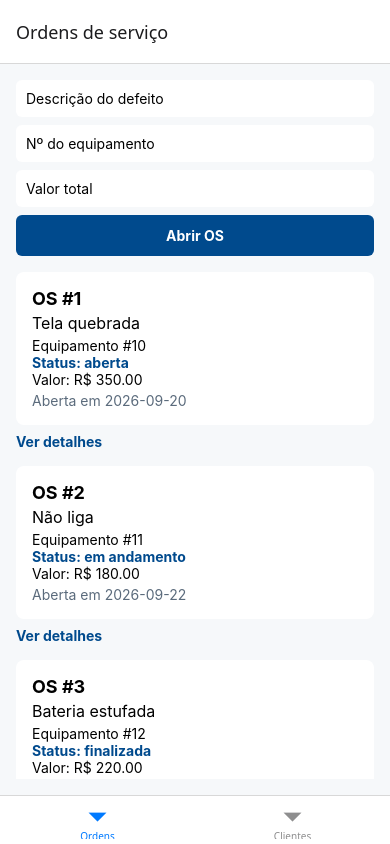
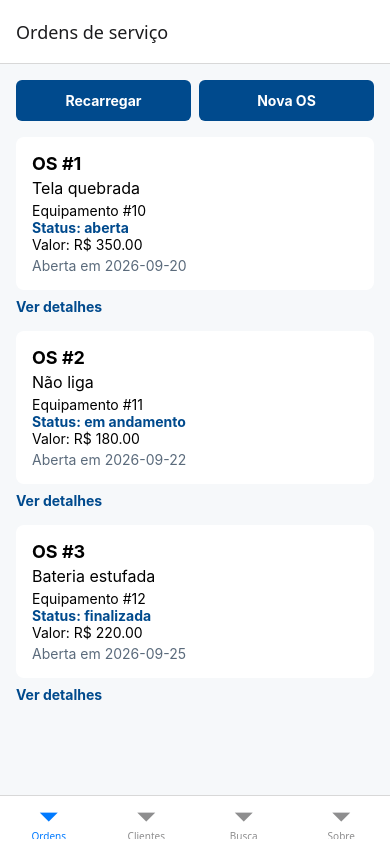
Before and after one commit to AndreLucax12/uc8-projeto-mobile, a React Native app: screen /Ordens in a window 390 px wide. Built offline with nearby package versions, Linux system fonts and the light colour scheme.

Commit message:
v1.1.4 - cadastro de OS em tela propria e abas de busca e sobre

```diff
--- a/App.tsx
+++ b/App.tsx
@@ -3,7 +3,9 @@ import { NavigationContainer } from '@react-navigation/native';
 import { createBottomTabNavigator } from '@react-navigation/bottom-tabs';
 import { PilhaOrdens } from './src/navegacao/PilhaOrdens';
 import type { RotasDasAbas } from './src/navegacao/tipos';
+import { TelaBusca } from './src/telas/TelaBusca';
 import { TelaClientes } from './src/telas/TelaClientes';
+import { TelaSobre } from './src/telas/TelaSobre';
 
 const Abas = createBottomTabNavigator<RotasDasAbas>();
 
@@ -13,6 +15,8 @@ export default function App() {
       <Abas.Navigator>
         <Abas.Screen name="AbaOrdens" component={PilhaOrdens} options={{ title: 'Ordens', headerShown: false }} />
         <Abas.Screen name="AbaClientes" component={TelaClientes} options={{ title: 'Clientes' }} />
+        <Abas.Screen name="AbaBusca" component={TelaBusca} options={{ title: 'Busca' }} />
+        <Abas.Screen name="AbaSobre" component={TelaSobre} options={{ title: 'Sobre' }} />
       </Abas.Navigator>
       <StatusBar style="auto" />
     </NavigationContainer>
--- a/app.json
+++ b/app.json
@@ -2,7 +2,7 @@
   "expo": {
     "name": "uc8-projeto-mobile",
     "slug": "uc8-projeto-mobile",
-    "version": "1.1.3",
+    "version": "1.1.4",
     "orientation": "portrait",
     "icon": "./assets/icon.png",
     "userInterfaceStyle": "light",
--- a/package.json
+++ b/package.json
@@ -1,6 +1,6 @@
 {
   "name": "uc8-projeto-mobile",
-  "version": "1.1.3",
+  "version": "1.1.4",
   "main": "index.ts",
   "dependencies": {
     "@react-navigation/bottom-tabs": "7",
--- a/src/navegacao/PilhaOrdens.tsx
+++ b/src/navegacao/PilhaOrdens.tsx
@@ -1,5 +1,6 @@
 import { createNativeStackNavigator } from '@react-navigation/native-stack';
 import { TelaDetalheOrdem } from '../telas/TelaDetalheOrdem';
+import { TelaNovaOrdem } from '../telas/TelaNovaOrdem';
 import { TelaOrdens } from '../telas/TelaOrdens';
 import type { RotasDaPilha } from './tipos';
 
@@ -10,6 +11,7 @@ export function PilhaOrdens() {
     <Pilha.Navigator>
       <Pilha.Screen name="Ordens" component={TelaOrdens} options={{ title: 'Ordens de serviço' }} />
       <Pilha.Screen name="DetalheOrdem" component={TelaDetalheOrdem} options={{ title: 'Detalhe da OS' }} />
+      <Pilha.Screen name="NovaOrdem" component={TelaNovaOrdem} options={{ title: 'Nova OS' }} />
     </Pilha.Navigator>
   );
 }
--- a/src/navegacao/tipos.ts
+++ b/src/navegacao/tipos.ts
@@ -3,9 +3,12 @@ import type { NavigatorScreenParams } from '@react-navigation/native';
 export type RotasDaPilha = {
   Ordens: undefined;
   DetalheOrdem: { id: number };
+  NovaOrdem: undefined;
 };
 
 export type RotasDasAbas = {
   AbaOrdens: NavigatorScreenParams<RotasDaPilha>;
   AbaClientes: undefined;
+  AbaBusca: undefined;
+  AbaSobre: undefined;
 };
--- a/src/servicos/ordensServico.ts
+++ b/src/servicos/ordensServico.ts
@@ -23,3 +23,7 @@ export function buscarOrdem(id: number): Promise<OrdemServico | undefined> {
     setTimeout(() => resolve(ordens.find((ordem) => ordem.id === id)), 400);
   });
 }
+
+export function proximoIdOrdem(): number {
+  return ordens.reduce((maior, atual) => Math.max(maior, atual.id), 0) + 1;
+}
--- /dev/null
+++ b/src/telas/TelaBusca.tsx
@@ -0,0 +1,18 @@
+import { StyleSheet, Text, View } from 'react-native';
+
+export function TelaBusca() {
+  return (
+    <View style={estilos.tela}>
+      <Text style={estilos.titulo}>Busca</Text>
+      <Text>
+        Busca de ordens de serviço pelo nome do cliente, como no TechOS Desktop. O conteúdo desta tela entra
+        quando o aplicativo consumir os dados da nuvem.
+      </Text>
+    </View>
+  );
+}
+
+const estilos = StyleSheet.create({
+  tela: { flex: 1, backgroundColor: '#F6F8FA', padding: 16 },
+  titulo: { fontSize: 24, fontWeight: 'bold', marginBottom: 16 },
+});
--- /dev/null
+++ b/src/telas/TelaNovaOrdem.tsx
@@ -0,0 +1,26 @@
+import { StyleSheet, View } from 'react-native';
+import type { NativeStackScreenProps } from '@react-navigation/native-stack';
+import { FormularioOrdemServico, type DadosOrdemServico } from '../componentes/FormularioOrdemServico';
+import type { RotasDaPilha } from '../navegacao/tipos';
+import { guardarOrdem, proximoIdOrdem } from '../servicos/ordensServico';
+import type { OrdemServico } from '../types/entidades';
+
+type TelaNovaOrdemProps = NativeStackScreenProps<RotasDaPilha, 'NovaOrdem'>;
+
+export function TelaNovaOrdem({ navigation }: TelaNovaOrdemProps) {
+  function adicionar(dados: DadosOrdemServico) {
+    const nova: OrdemServico = { id: proximoIdOrdem(), ...dados };
+    guardarOrdem(nova);
+    navigation.goBack();
+  }
+
+  return (
+    <View style={estilos.tela}>
+      <FormularioOrdemServico aoAdicionar={adicionar} />
+    </View>
+  );
+}
+
+const estilos = StyleSheet.create({
+  tela: { flex: 1, backgroundColor: '#F6F8FA', padding: 16 },
+});
--- a/src/telas/TelaOrdens.tsx
+++ b/src/telas/TelaOrdens.tsx
@@ -1,10 +1,10 @@
-import { useEffect, useState } from 'react';
+import { useCallback, useState } from 'react';
 import { ActivityIndicator, FlatList, Pressable, StyleSheet, Text, View } from 'react-native';
+import { useFocusEffect } from '@react-navigation/native';
 import type { NativeStackScreenProps } from '@react-navigation/native-stack';
 import { CartaoOrdemServico } from '../componentes/CartaoOrdemServico';
-import { FormularioOrdemServico, type DadosOrdemServico } from '../componentes/FormularioOrdemServico';
 import type { RotasDaPilha } from '../navegacao/tipos';
-import { buscarOrdens, guardarOrdem } from '../servicos/ordensServico';
+import { buscarOrdens } from '../servicos/ordensServico';
 import type { OrdemServico } from '../types/entidades';
 
 type TelaOrdensProps = NativeStackScreenProps<RotasDaPilha, 'Ordens'>;
@@ -12,8 +12,11 @@ type TelaOrdensProps = NativeStackScreenProps<RotasDaPilha, 'Ordens'>;
 export function TelaOrdens({ navigation }: TelaOrdensProps) {
   const [ordens, setOrdens] = useState<OrdemServico[]>([]);
   const [carregando, setCarregando] = useState(true);
+  const [tentativa, setTentativa] = useState(0);
 
-  useEffect(() => {
+  // Recarrega sempre que a lista volta ao foco: a OS criada na tela Nova OS aparece ao voltar.
+  useFocusEffect(
+    useCallback(() => {
       let cancelado = false;
       buscarOrdens().then((dados) => {
         if (cancelado) {
@@ -25,27 +28,30 @@ export function TelaOrdens({ navigation }: TelaOrdensProps) {
       return () => {
         cancelado = true;
       };
-  }, []);
+    }, [tentativa]),
+  );
 
-  function adicionar(dados: DadosOrdemServico) {
-    const proximoId = ordens.reduce((maior, atual) => Math.max(maior, atual.id), 0) + 1;
-    const nova: OrdemServico = { id: proximoId, ...dados };
-    guardarOrdem(nova);
-    setOrdens([nova, ...ordens]);
+  function recarregar() {
+    setCarregando(true);
+    setTentativa(tentativa + 1);
   }
 
-  if (carregando) {
   return (
+    <View style={estilos.tela}>
+      <View style={estilos.barra}>
+        <Pressable style={estilos.botao} onPress={recarregar}>
+          <Text style={estilos.textoBotao}>Recarregar</Text>
+        </Pressable>
+        <Pressable style={estilos.botao} onPress={() => navigation.navigate('NovaOrdem')}>
+          <Text style={estilos.textoBotao}>Nova OS</Text>
+        </Pressable>
+      </View>
+      {carregando ? (
         <View style={estilos.centro}>
           <ActivityIndicator size="large" />
           <Text style={estilos.aviso}>Carregando ordens...</Text>
         </View>
-    );
-  }
-
-  return (
-    <View style={estilos.tela}>
-      <FormularioOrdemServico aoAdicionar={adicionar} />
+      ) : (
         <FlatList
           data={ordens}
           keyExtractor={(ordem) => String(ordem.id)}
@@ -59,13 +65,17 @@ export function TelaOrdens({ navigation }: TelaOrdensProps) {
           )}
           ListEmptyComponent={<Text>Nenhuma ordem de serviço.</Text>}
         />
+      )}
     </View>
   );
 }
 
 const estilos = StyleSheet.create({
   tela: { flex: 1, backgroundColor: '#F6F8FA', padding: 16 },
-  centro: { flex: 1, alignItems: 'center', justifyContent: 'center', backgroundColor: '#F6F8FA' },
+  barra: { flexDirection: 'row', gap: 8, marginBottom: 16 },
+  centro: { flex: 1, alignItems: 'center', justifyContent: 'center' },
   aviso: { color: '#5B6B7C', fontSize: 16, marginTop: 8 },
+  botao: { flex: 1, backgroundColor: '#004A8D', borderRadius: 6, padding: 12, alignItems: 'center' },
+  textoBotao: { color: '#fff', fontWeight: 'bold' },
   detalhes: { color: '#004A8D', fontWeight: 'bold', marginTop: -4, marginBottom: 16 },
 });
--- /dev/null
+++ b/src/telas/TelaSobre.tsx
@@ -0,0 +1,18 @@
+import { StyleSheet, Text, View } from 'react-native';
+
+export function TelaSobre() {
+  return (
+    <View style={estilos.tela}>
+      <Text style={estilos.titulo}>TechOS Mobile</Text>
+      <Text>
+        Recorte do TechOS, o gerenciador de assistência técnica da UC5: abertura e acompanhamento de ordens de
+        serviço, com os clientes e os equipamentos de cada uma.
+      </Text>
+    </View>
+  );
+}
+
+const estilos = StyleSheet.create({
+  tela: { flex: 1, backgroundColor: '#F6F8FA', padding: 16 },
+  titulo: { fontSize: 24, fontWeight: 'bold', marginBottom: 16 },
+});
```
Also changed, not shown: .versioner.json. Lines whose indentation alone changed are shown as unchanged.
